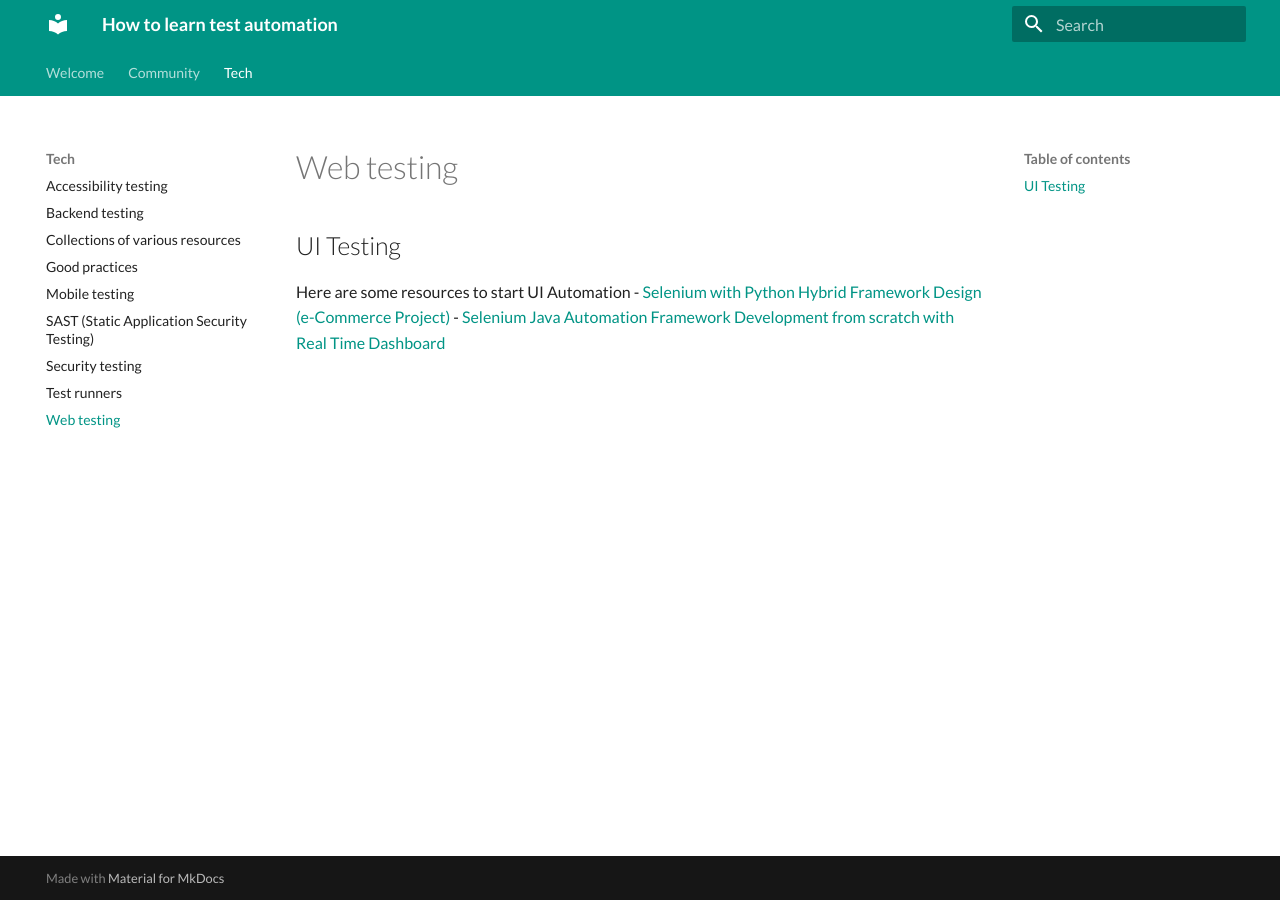
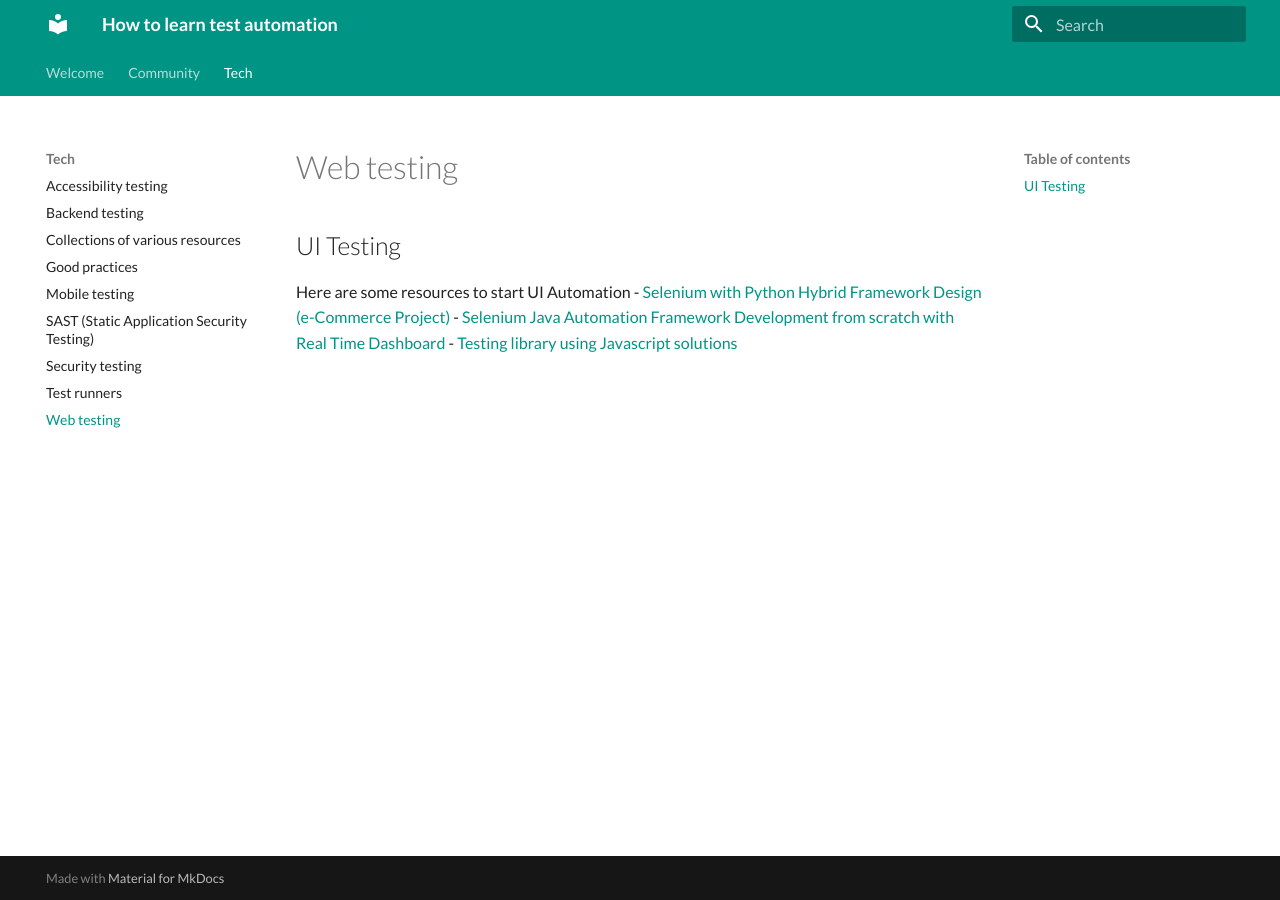
Before and after one commit to automationhacks/how-to-learn-test-automation, an MkDocs documentation site: the page built from docs/tech/web.md, in a window 1280 px wide. Built offline with MkDocs 1.6.1 and Material for MkDocs 9.7.7, drawn with Linux system fonts in a browser that asks for light colours.

Commit message:
Added testinglibrary.com for JS
Added testinglibrary.com for JS

```diff
--- a/docs/tech/web.md
+++ b/docs/tech/web.md
@@ -5,3 +5,4 @@
 Here are some resources to start UI Automation
 - [Selenium with Python Hybrid Framework Design (e-Commerce Project)](https://www.youtube.com/playlist?list=PLUDwpEzHYYLt2RzOb-_eafLAP0VSoyJhf)
 - [Selenium Java Automation Framework Development from scratch with Real Time Dashboard](https://www.youtube.com/watch?v=ipWx2sIcIeI&list=PL9ok7C7Yn9A_JZFMrhrgEwfqQGiuyvSkB)
+- [Testing library using Javascript solutions](https://testing-library.com/)
```
